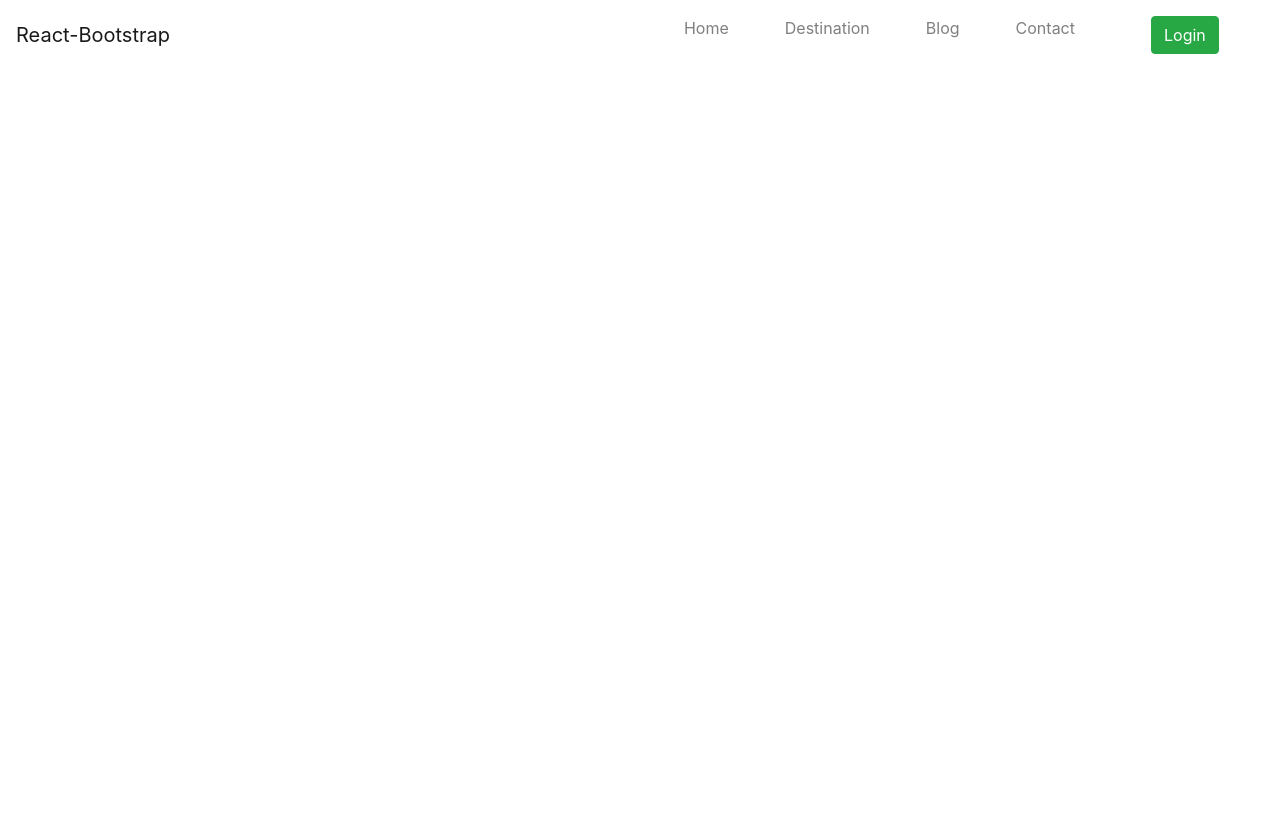
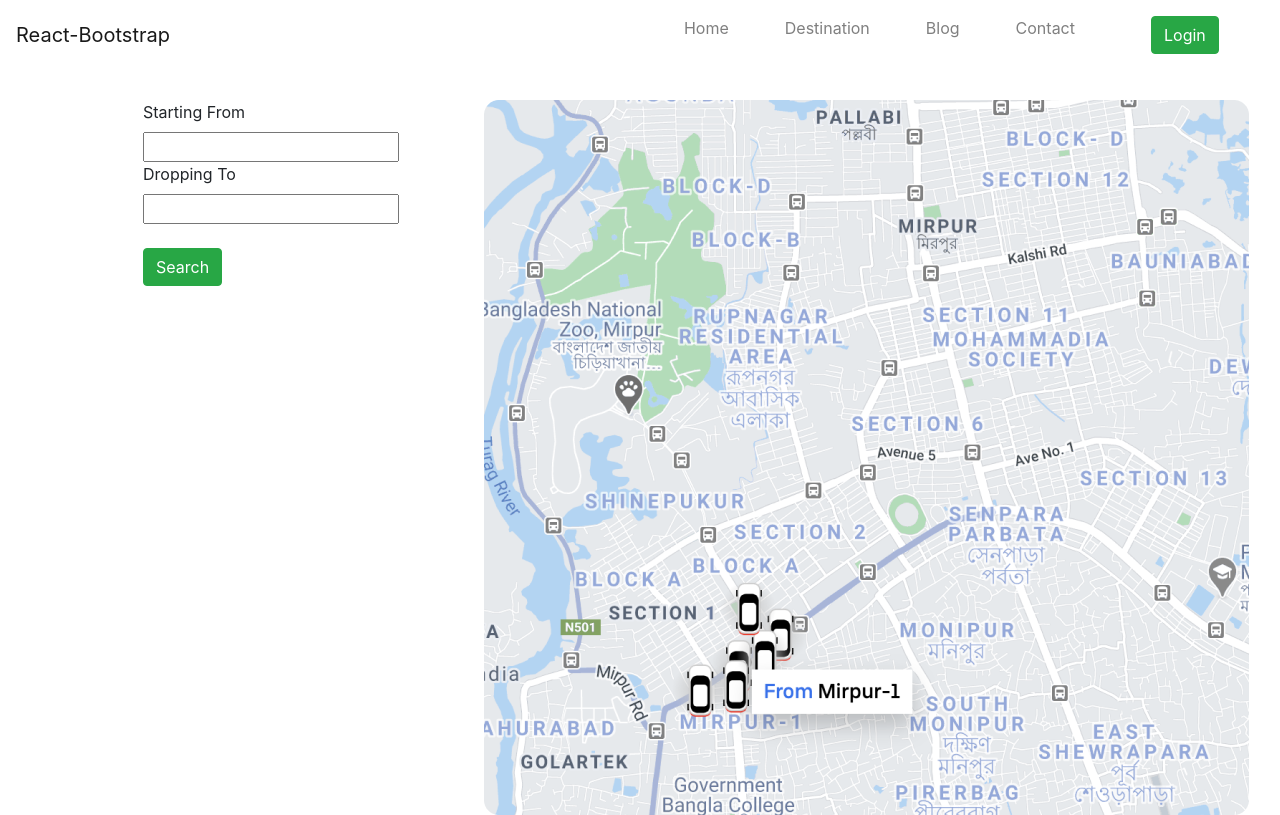
Before and after one commit to Lamisa-zamzam/globetrotter, a React (Create React App) app: page /destination in a window 1280 px wide. Built offline with nearby package versions, Linux system fonts and the light colour scheme.

Commit message:
First Commit

```diff
--- a/src/App.js
+++ b/src/App.js
@@ -5,6 +5,8 @@ import Header from "./Components/Header/Header.js";
 import { BrowserRouter as Router, Switch, Route } from "react-router-dom";
 import Login from "./Components/Login/Login";
 import { createContext, useState } from "react";
+import RideDetail from "./Components/RideDetail/RideDetail";
+import PrivateRoute from "./Components/PrivateRoute/PrivateRoute";
 
 export const UserContext = createContext();
 
@@ -22,7 +24,6 @@ function App() {
     return (
         <UserContext.Provider value={[user, setUser]}>
         <Router>
-            {user.name}
             <Switch>
                 <Route path="/home">
                     <Home />
@@ -30,16 +31,18 @@ function App() {
                 <Route exact path="/">
                     <Home />
                 </Route>
-                <Route path="/ride/:name">
+                <PrivateRoute path="/ride/:name">
                     <Header />
-                </Route>
+                    <RideDetail/>
+                </PrivateRoute>
                 <Route path="/login">
                     <Header />
                     <Login/>
                 </Route>
-                <Route path="/destination">
+                <privateRoute path="/destination">
                     <Header />
-                </Route>
+                    <RideDetail/>
+                </privateRoute>
                 <Route path="/blog">
                     <Header />
                 </Route>
--- a/src/Components/Header/Header.js
+++ b/src/Components/Header/Header.js
@@ -1,9 +1,11 @@
-import React from "react";
+import React, { useContext } from "react";
 import { Button, Nav, Navbar } from "react-bootstrap";
 import { Link } from "react-router-dom";
+import { UserContext } from "../../App";
 import "./Header.css";
 
 const Header = () => {
+    const [user, setUser] = useContext(UserContext);
     return (
         <Navbar expand="lg">
             <Navbar.Brand href="#home">React-Bootstrap</Navbar.Brand>
@@ -22,9 +24,13 @@ const Header = () => {
                     <Nav.Link as={Link} to="/contact" className="nav-link-last">
                         Contact
                     </Nav.Link>
-                    <Nav.Link  as={Link} to="/login">
-                        <Button variant="success">Login</Button>
-                    </Nav.Link>
+                    {user.email ? (
+                            user.name? <p style={{marginTop: "7px"}}>{user.name}</p> : <p style={{marginTop: "7px"}}>{user.email}</p>
+                        ) : (
+                    <Nav.Link as={Link} to="/login">
+                            <Button variant="success">Login</Button>
+                            </Nav.Link>
+                             )}
                 </Nav>
             </Navbar.Collapse>
         </Navbar>
--- a/src/Components/Login/Login.js
+++ b/src/Components/Login/Login.js
@@ -1,7 +1,7 @@
 import React, { useContext, useState } from "react";
 import "./Login.css";
 import { useForm } from "react-hook-form";
-import { Link } from "react-router-dom";
+import { Link, useHistory, useLocation } from "react-router-dom";
 
 import firebase from "firebase/app";
 import "firebase/auth";
@@ -55,6 +55,7 @@ const Login = () => {
                 newUser.name = name;
                 newUser.isLoggedIn = true;
                 setUser(newUser);
+                history.replace(from);
             })
             .catch((error) => {
                 var errorCode = error.code;
@@ -82,6 +83,12 @@ const Login = () => {
         // console.log(data);
         handleSignUp(data.name, data.email, data.password);
     };
+
+
+
+    let history = useHistory();
+    let location = useLocation();
+    let { from } = location.state || { from: { pathname: "/" } };
 
     return (
         <div>
--- /dev/null
+++ b/src/Components/PrivateRoute/PrivateRoute.js
@@ -0,0 +1,26 @@
+import React, { useContext } from "react";
+import { Redirect, Route } from "react-router";
+import { UserContext } from "../../App";
+
+const PrivateRoute = ({children, ...rest}) => {
+    const [user, setUser] = useContext(UserContext);
+    return (
+        <Route
+            {...rest}
+            render={({ location }) =>
+                user.email ? (
+                    children
+                ) : (
+                    <Redirect
+                        to={{
+                            pathname: "/login",
+                            state: { from: location },
+                        }}
+                    />
+                )
+            }
+        />
+    );
+};
+
+export default PrivateRoute;
--- /dev/null
+++ b/src/Components/RideDetail/RideDetail.js
@@ -0,0 +1,31 @@
+import React from "react";
+import { Button, Col, Container, Row } from "react-bootstrap";
+import map from "../../images/Map.png";
+
+const RideDetail = () => {
+    return (
+            <Container style={{marginTop: "30px"}}>
+            <Row>
+            <Col md={4}>
+            <form>
+                <label htmlFor="from">Starting From</label>
+                <br />
+                <input type="text" name="from" id="" />
+                <br/>
+                <label htmlFor="from">Dropping To</label>
+                <br />
+                <input type="text" name="from" id="" />
+                <br/>
+                <br/>
+                <Button variant="success">Search</Button>
+            </form>
+            </Col>
+            <Col md={8}>
+               <img src={map} alt=""/>
+            </Col>
+            </Row>
+            </Container>
+    );
+};
+
+export default RideDetail;
```
Also changed, not shown: src/images/Map.png (added).
